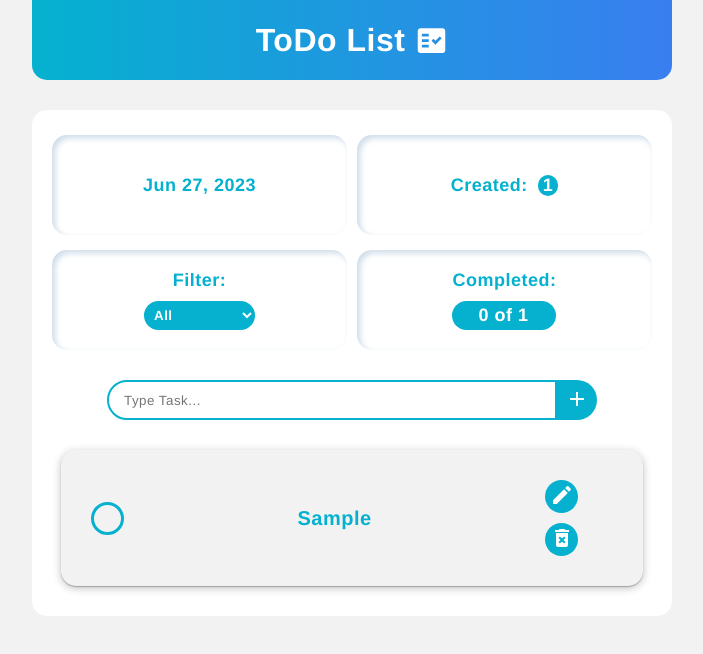
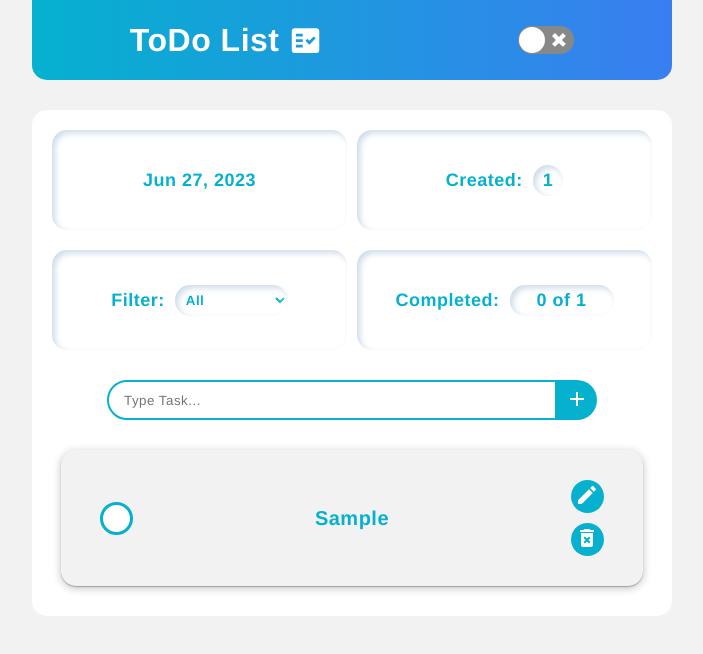
Before and after one commit to Andrejrey/React_TodoList, a React (Vite) app: page / in a window 1280 px wide. Both pictures are taken after typing "Sample" into the empty fields and a click on the button 865 px from the left and 400 px from the top of the page. Shown: the top 654 px of the page, without its empty margins (288-991 px from the left). Built offline with nearby package versions, Linux system fonts and the light colour scheme.

Commit message:
add dark mode function

```diff
--- a/package.json
+++ b/package.json
@@ -16,7 +16,8 @@
     "@mui/material": "^5.13.5",
     "material-icons-react": "^1.0.4",
     "react": "^18.2.0",
-    "react-dom": "^18.2.0"
+    "react-dom": "^18.2.0",
+    "react-switch": "^7.0.0"
   },
   "devDependencies": {
     "@types/react": "^18.0.37",
--- a/src/App.css
+++ b/src/App.css
@@ -6,34 +6,49 @@
   letter-spacing: 0.5px;
 }
 
-.update-buttons {
-  display: none;
+#light {
+  display: flex;
+  flex-direction: column;
+  align-items: center;
+  background: #f2f2f2;
+  width: 100vw;
+  height: 100vh;
+}
+
+#dark {
+  display: flex;
+  flex-direction: column;
+  align-items: center;
+  background: #212121;
+  width: 100vw;
+  height: 100vh;
 }
 
 header {
+  display: flex;
+  justify-content: space-around;
+  align-items: center;
   background: linear-gradient(
     90deg,
     rgba(5, 177, 207, 1) 0%,
     rgba(57, 126, 240, 1) 100%
   );
   color: white;
-  display: flex;
-  justify-content: center;
-  align-items: center;
   height: 80px;
   width: 50vw;
   border-radius: 0 0 15px 15px;
 }
 
-body {
+header div {
   display: flex;
-  justify-content: center;
-  background: #f2f2f2;
+  flex-direction: row;
+  align-items: center;
 }
 
-main {
-  display: flex;
-  flex-direction: column;
+header .MuiSvgIcon-root {
+  color: white;
+  font-size: 33px;
+  margin-left: 10px;
 }
 
 .container {
@@ -41,9 +56,184 @@ main {
   flex-direction: column;
   width: 50vw;
   background: white;
-  border-radius: 0 0 15px 15px;
+  border-radius: 15px;
   align-self: center;
   margin-bottom: 30px;
+  margin-top: 30px;
+}
+
+#dark .container {
+  background: #303030;
+}
+
+/* .quantity-container {
+  display: grid;
+  grid-template-columns: 1fr;
+  grid-template-rows: 1fr;
+  gap: 0px 0px;
+  grid-template-areas: "quantity-container-two";
+} */
+
+.quantity-container-two {
+  display: grid;
+  padding: 20px;
+  justify-items: legacy;
+  grid-template-columns: 1fr 1fr;
+  grid-template-rows: 1fr 1fr;
+  gap: 0px 0px;
+  grid-template-areas:
+    "date task-quantity"
+    "filter complited-quantity";
+  box-shadow: none;
+  font-size: large;
+  font-weight: bold;
+  color: #05b1cf;
+  margin: 0;
+}
+
+#date {
+  display: flex;
+  justify-content: center;
+  align-items: center;
+  box-shadow: rgb(204, 219, 232) 3px 3px 6px 0px inset,
+    rgba(255, 255, 255, 0.5) -3px -3px 6px 1px inset;
+  border-radius: 15px;
+  height: 100px;
+  margin-right: 5px;
+}
+
+#dark #date {
+  box-shadow: rgba(0, 0, 0, 0.25) 0px 0.0625em 0.0625em,
+    rgba(0, 0, 0, 0.25) 0px 0.125em 0.5em,
+    rgba(255, 255, 255, 0.1) 0px 0px 0px 1px inset;
+  background-color: #424242;
+}
+
+#task-quantity {
+  grid-area: task-quantity;
+  display: flex;
+  align-items: center;
+  justify-content: center;
+  box-shadow: rgb(204, 219, 232) 3px 3px 6px 0px inset,
+    rgba(255, 255, 255, 0.5) -3px -3px 6px 1px inset;
+  border-radius: 15px;
+  height: 100px;
+  margin-left: 5px;
+}
+
+#dark #task-quantity {
+  box-shadow: rgba(0, 0, 0, 0.25) 0px 0.0625em 0.0625em,
+    rgba(0, 0, 0, 0.25) 0px 0.125em 0.5em,
+    rgba(255, 255, 255, 0.1) 0px 0px 0px 1px inset;
+  background-color: #424242;
+}
+
+#filter {
+  display: flex;
+  flex-direction: row;
+  align-items: center;
+  justify-content: center;
+  margin-top: 10px;
+  grid-area: filter;
+  box-shadow: rgb(204, 219, 232) 3px 3px 6px 0px inset,
+    rgba(255, 255, 255, 0.5) -3px -3px 6px 1px inset;
+  border-radius: 15px;
+  margin-right: 5px;
+  height: 100px;
+}
+
+#dark #filter {
+  box-shadow: rgba(0, 0, 0, 0.25) 0px 0.0625em 0.0625em,
+    rgba(0, 0, 0, 0.25) 0px 0.125em 0.5em,
+    rgba(255, 255, 255, 0.1) 0px 0px 0px 1px inset;
+  background-color: #424242;
+}
+
+#filterSelect {
+  border-radius: 15px;
+  color: #031926;
+  padding: 7px;
+  font-weight: bold;
+  border: none;
+  margin-left: 10px;
+}
+
+#dark #filterSelect {
+  box-shadow: rgba(0, 0, 0, 0.25) 0px 0.0625em 0.0625em,
+    rgba(0, 0, 0, 0.25) 0px 0.125em 0.5em,
+    rgba(255, 255, 255, 0.1) 0px 0px 0px 1px inset;
+  background-color: #505050;
+}
+
+#complited-quantity {
+  grid-area: complited-quantity;
+  display: flex;
+  flex-direction: row;
+  align-items: center;
+  justify-content: center;
+  margin-top: 10px;
+  box-shadow: rgb(204, 219, 232) 3px 3px 6px 0px inset,
+    rgba(255, 255, 255, 0.5) -3px -3px 6px 1px inset;
+  margin-left: 5px;
+  height: 100px;
+  border-radius: 15px;
+}
+
+#dark #complited-quantity {
+  box-shadow: rgba(0, 0, 0, 0.25) 0px 0.0625em 0.0625em,
+    rgba(0, 0, 0, 0.25) 0px 0.125em 0.5em,
+    rgba(255, 255, 255, 0.1) 0px 0px 0px 1px inset;
+  background-color: #424242;
+}
+
+#complited-quantity-number {
+  width: 104px;
+  text-align: center;
+}
+
+#dark #complited-quantity-number {
+  box-shadow: rgba(0, 0, 0, 0.25) 0px 0.0625em 0.0625em,
+    rgba(0, 0, 0, 0.25) 0px 0.125em 0.5em,
+    rgba(255, 255, 255, 0.1) 0px 0px 0px 1px inset;
+  background-color: #505050;
+}
+
+#filterSelect:focus {
+  outline: none;
+}
+
+.select-items div,
+#filterSelect {
+  color: #05b1cf;
+  box-shadow: rgb(204, 219, 232) 3px 3px 6px 0px inset,
+    rgba(255, 255, 255, 0.5) -3px -3px 6px 1px inset;
+  background-color: white;
+  cursor: pointer;
+}
+
+#task-quantity-number {
+  margin-left: 10px;
+  border-radius: 50%;
+  color: #05b1cf;
+  padding: 5px 10px 5px 10px;
+  box-shadow: rgb(204, 219, 232) 3px 3px 6px 0px inset,
+    rgba(255, 255, 255, 0.5) -3px -3px 6px 1px inset;
+}
+
+#dark #task-quantity-number {
+  box-shadow: rgba(0, 0, 0, 0.25) 0px 0.0625em 0.0625em,
+    rgba(0, 0, 0, 0.25) 0px 0.125em 0.5em,
+    rgba(255, 255, 255, 0.1) 0px 0px 0px 1px inset;
+  background-color: #505050;
+}
+
+#complited-quantity-number {
+  margin-left: 10px;
+  box-shadow: rgb(204, 219, 232) 3px 3px 6px 0px inset,
+    rgba(255, 255, 255, 0.5) -3px -3px 6px 1px inset;
+  color: #05b1cf;
+  border-radius: 15px;
+  padding: 5px 10px 5px 10px;
 }
 
 .todo-input {
@@ -91,24 +281,23 @@ input {
   padding-left: 15px;
 }
 
-.checkedDone {
-  width: 25px;
-  accent-color: #05b1cf;
-}
-
 .tasks {
   display: flex;
   flex-direction: row;
   justify-content: space-around;
   align-items: center;
   padding: 30px;
-  background-color: #f2f2f2;
+  background: #f2f2f2;
   box-shadow: rgba(0, 0, 0, 0.25) 0px 0.0625em 0.0625em,
     rgba(0, 0, 0, 0.25) 0px 0.125em 0.5em,
     rgba(255, 255, 255, 0.1) 0px 0px 0px 1px inset;
   width: 91%;
   margin-bottom: 30px;
   border-radius: 15px;
+}
+
+#dark .tasks {
+  background-color: #424242;
 }
 
 .tasksInput {
@@ -123,7 +312,13 @@ input {
   border-radius: 50px;
   border: none;
   background-color: #05b1cf;
-  margin-right: 15px;
+  margin-bottom: 10px;
+}
+
+.edit-buttons {
+  display: flex;
+  flex-direction: column;
+  justify-content: space-between;
 }
 
 .delete {
@@ -140,12 +335,6 @@ input {
 
 .delete:hover {
   background-color: #397ef0;
-}
-
-.beide-button {
-  display: flex;
-  justify-content: space-around;
-  padding: 30px;
 }
 
 #clear {
@@ -172,6 +361,7 @@ input {
 #showMessage {
   display: block;
   width: 100%;
+  padding: 0 10px 0 10px;
   text-align: center;
   margin-bottom: 15px;
   margin-top: -15px;
@@ -180,230 +370,8 @@ input {
   font-size: large;
 }
 
-.quantity-container {
-  display: grid;
-  grid-template-columns: 1fr;
-  grid-template-rows: 1fr;
-  gap: 0px 0px;
-  grid-template-areas: "quantity-container-two";
-}
-
-.quantity-container-two {
-  grid-area: quantity-container-two;
-  margin-top: 30px;
-  display: flex;
-  justify-content: space-around;
-  align-items: center;
-  background-color: white;
-  padding: 20px;
-  border-radius: 15px 15px 0 0;
-  font-size: large;
-  font-weight: bold;
-  color: #05b1cf;
-}
-
-#complited-quantity {
-  display: flex;
-  flex-direction: row;
-}
-
-#filter p {
-  display: none;
-}
-
-@media only screen and (max-width: 650px) {
-  body {
-    background-color: white;
-  }
-
-  header {
-    min-width: 100vw;
-  }
-
-  .container {
-    min-width: 100vw;
-  }
-
-  .quantity-container-two {
-    min-width: 100vw;
-  }
-}
-
-@media only screen and (max-width: 960px) {
-  .container {
-    width: 70vw;
-  }
-
-  .quantity-container-two {
-    width: 70vw;
-  }
-
-  header {
-    width: 70vw;
-  }
-
-  #plus {
-    min-width: 35px;
-  }
-
-  .tasks {
-    display: flex;
-    flex-direction: column;
-    justify-content: center;
-    align-items: center;
-  }
-
-  .update-buttons {
-    padding: 10px;
-    margin-top: 10px;
-  }
-
-  .tasks p {
-    max-width: 220px;
-    margin-bottom: 10px;
-  }
-
-  .checkedDone {
-    margin-bottom: 15px;
-  }
-
-  .edit {
-    margin-right: 40px;
-  }
-
-  #save {
-    margin-right: 5px;
-  }
-
-  #message {
-    padding: 10px;
-  }
-
-  #save {
-    width: 80px;
-  }
-
-  #cancel {
-    width: 80px;
-  }
-
-  #completedBtn {
-    margin-bottom: 15px;
-  }
-}
-
-@media only screen and (max-width: 1497px) {
-  .quantity-container-two {
-    display: grid;
-    justify-items: legacy;
-    grid-template-columns: 1fr 1fr;
-    grid-template-rows: 1fr 1fr;
-    gap: 0px 0px;
-    grid-template-areas:
-      "date task-quantity"
-      "filter complited-quantity";
-  }
-
-  #filter {
-    display: flex;
-    align-items: center;
-    justify-content: center;
-    margin-top: 10px;
-    grid-area: filter;
-    flex-direction: column;
-    box-shadow: rgb(204, 219, 232) 3px 3px 6px 0px inset,
-      rgba(255, 255, 255, 0.5) -3px -3px 6px 1px inset;
-    border-radius: 15px;
-    margin-right: 5px;
-    height: 100px;
-  }
-
-  #filter p {
-    display: block;
-  }
-
-  #filterSelect {
-    margin-top: 10px;
-  }
-
-  #date {
-    display: flex;
-    justify-content: center;
-    align-items: center;
-    box-shadow: rgb(204, 219, 232) 3px 3px 6px 0px inset,
-      rgba(255, 255, 255, 0.5) -3px -3px 6px 1px inset;
-    border-radius: 15px;
-    height: 100px;
-    margin-right: 5px;
-  }
-
-  #task-quantity {
-    box-shadow: rgb(204, 219, 232) 3px 3px 6px 0px inset,
-      rgba(255, 255, 255, 0.5) -3px -3px 6px 1px inset;
-    border-radius: 15px;
-    height: 100px;
-    margin-left: 5px;
-  }
-
-  #complited-quantity {
-    grid-area: complited-quantity;
-    display: flex;
-    margin-top: 10px;
-    align-items: center;
-    justify-content: center;
-    flex-direction: column;
-    align-items: center;
-    justify-content: center;
-    box-shadow: rgb(204, 219, 232) 3px 3px 6px 0px inset,
-      rgba(255, 255, 255, 0.5) -3px -3px 6px 1px inset;
-    margin-left: 5px;
-    height: 100px;
-    border-radius: 15px;
-  }
-
-  #complited-quantity-number {
-    margin-top: 10px;
-    margin-right: 12px;
-    width: 104px;
-    text-align: center;
-    padding: 4px;
-  }
-
-  #filterSelect {
-    width: 111px;
-  }
-
-  #task-quantity {
-    display: flex;
-    align-items: center;
-    justify-content: center;
-    grid-area: task-quantity;
-  }
-
-  .delete {
-    margin-top: 10px;
-  }
-}
-
 .MuiSvgIcon-root {
   color: white;
-}
-
-#task-quantity-number {
-  margin-left: 10px;
-  background-color: #05b1cf;
-  border-radius: 15px;
-  color: white;
-  padding: 0px 5px 0px 5px;
-}
-
-#complited-quantity-number {
-  margin-left: 10px;
-  background-color: #05b1cf;
-  color: white;
-  border-radius: 15px;
-  padding-left: 10px;
-  padding-right: 10px;
 }
 
 #completedBtn {
@@ -419,6 +387,7 @@ input {
   height: 33px;
   border-radius: 50%;
   border: 3px solid #05b1cf;
+  background: white;
 }
 
 #completedBtn div:hover {
@@ -439,12 +408,6 @@ input {
   text-decoration: 2px line-through;
 }
 
-.textCompletedonEdit {
-  border-radius: 15px;
-  border: 3px solid #05b1cf;
-  background-color: white;
-}
-
 .tasks p {
   color: #05b1cf;
   font-size: 20px;
@@ -455,12 +418,6 @@ input {
   text-align: center;
 }
 
-header .MuiSvgIcon-root {
-  color: white;
-  font-size: 33px;
-  margin-left: 10px;
-}
-
 .onEdit {
   background-color: white;
   border-radius: 15px;
@@ -469,26 +426,182 @@ header .MuiSvgIcon-root {
   color: #05b1cf;
 }
 
-.radioBtn {
-  margin-left: 15px;
-  margin-right: 15px;
+@media only screen and (max-width: 480px) {
+  #light {
+    background-color: white;
+  }
+
+  #dark {
+    background-color: #303030;
+  }
+
+  header,
+  .container {
+    min-width: 100vw;
+  }
+
+  #filter {
+    display: flex;
+    flex-direction: column;
+    align-items: center;
+    justify-content: center;
+  }
+
+  #filterSelect {
+    margin-top: 10px;
+    padding: 7px;
+    margin-left: 0;
+  }
+
+  #complited-quantity {
+    display: flex;
+    flex-direction: column;
+    align-items: center;
+  }
+
+  #complited-quantity-number {
+    margin-top: 10px;
+    margin-right: 12px;
+    width: 104px;
+    text-align: center;
+    padding: 4px;
+  }
+
+  .tasks {
+    display: flex;
+    flex-direction: column;
+    justify-content: center;
+    align-items: center;
+    padding: 15px;
+  }
+
+  .tasks p {
+    width: 280px;
+  }
+
+  .delete {
+    margin-left: 30px;
+  }
+
+  .edit-buttons {
+    display: flex;
+    flex-direction: row;
+    align-items: center;
+    margin-top: 10px;
+  }
+
+  .edit {
+    margin-bottom: 0;
+  }
+
+  #completedBtn {
+    margin-bottom: 10px;
+  }
+
+  #clear {
+    margin-bottom: 0;
+  }
 }
 
-#filterSelect {
-  border-radius: 15px;
-  color: #031926;
-  padding: 6px;
-  font-weight: bold;
-  border: none;
+@media only screen and (min-width: 481px) and (max-width: 768px) {
+  #light {
+    background-color: white;
+  }
+
+  #dark {
+    background-color: #303030;
+  }
+
+  header,
+  .container {
+    width: 100vw;
+  }
+
+  #filter {
+    display: flex;
+    flex-direction: column;
+    align-items: center;
+    justify-content: center;
+  }
+
+  #filterSelect {
+    margin-top: 10px;
+    margin-left: 0;
+    padding: 7px;
+  }
+
+  #complited-quantity {
+    display: flex;
+    flex-direction: column;
+    align-items: center;
+  }
+
+  #complited-quantity-number {
+    margin-top: 10px;
+    margin-right: 12px;
+    width: 104px;
+    text-align: center;
+    padding: 4px;
+  }
+
+  #clear {
+    margin-bottom: 0;
+  }
+
+  .edit {
+    margin-right: 0;
+    margin-bottom: 10px;
+  }
+
+  .tasks p {
+    width: 280px;
+  }
 }
 
-#filterSelect:focus {
-  border: 3px solid #397ef0;
+@media only screen and (min-width: 769px) and (max-width: 1024px) {
+  header,
+  .container {
+    width: 70vw;
+  }
+
+  .edit {
+    margin-right: 0;
+    margin-bottom: 10px;
+  }
+
+  .tasks p {
+    width: 280px;
+  }
 }
 
-.select-items div,
-#filterSelect {
-  color: white;
-  background-color: #05b1cf;
-  cursor: pointer;
+@media only screen and (min-width: 1025px) and (max-width: 1200px) {
+  header,
+  .container {
+    width: 60vw;
+  }
+
+  .edit {
+    margin-right: 0;
+    margin-bottom: 10px;
+  }
+
+  .tasks p {
+    width: 400px;
+  }
 }
+
+@media only screen and (min-width: 1201px) and (max-width: 1482px) {
+  header,
+  .container {
+    width: 50vw;
+  }
+
+  .edit {
+    margin-right: 0;
+    margin-bottom: 10px;
+  }
+
+  .tasks p {
+    width: 400px;
+  }
+}
--- a/src/App.jsx
+++ b/src/App.jsx
@@ -1,5 +1,4 @@
-import { useEffect, useState, useRef } from "react";
-
+import { useEffect, useState } from "react";
 import "./App.css";
 import Header from "./components/Header";
 import TodoBody from "./components/TodoBody";
@@ -10,6 +9,7 @@ function App() {
   const [task, setTask] = useState([]);
   const [filteredTask, setFilteredTask] = useState("all");
   const [message, setMessage] = useState(false);
+  const [theme, setTheme] = useState("light");
 
   function loadSavedTasks() {
     const saved = localStorage.getItem(LOCAL_STORAGE_KEY);
@@ -97,9 +97,13 @@ function App() {
     setFilteredTask(filterValue);
   }
 
+  function toggleTheme() {
+    setTheme((curr) => (curr === "light" ? "dark" : "light"));
+  }
+
   return (
-    <>
-      <Header />
+    <div id={theme}>
+      <Header theme={theme} toggleTheme={toggleTheme} />
       <TodoBody
         addTask={addTask}
         task={filteredTaskArray}
@@ -112,7 +116,7 @@ function App() {
         setMessage={setMessage}
         message={message}
       />
-    </>
+    </div>
   );
 }
 
--- a/src/components/Header.jsx
+++ b/src/components/Header.jsx
@@ -1,10 +1,14 @@
 import FactCheckIcon from "@mui/icons-material/FactCheck";
+import ReactSwitch from "react-switch";
 
-export default function Header() {
+export default function Header({ theme, toggleTheme }) {
   return (
     <header>
-      <h1>ToDo List</h1>
-      <FactCheckIcon />
+      <div>
+        <h1>ToDo List</h1>
+        <FactCheckIcon />
+      </div>
+      <ReactSwitch onChange={toggleTheme} checked={theme === "dark"} />
     </header>
   );
 }
--- a/src/components/TodoBody.jsx
+++ b/src/components/TodoBody.jsx
@@ -34,9 +34,8 @@ export default function TodoBody({
 
   return (
     <>
-      <main>
+      <div className="container">
         <TaskStats task={task} onFilter={onFilter} setMessage={setMessage} />
-        <div className="container">
         <form onSubmit={handleSubmit} className="todo-input">
           <input
             id="enter"
@@ -77,7 +76,6 @@ export default function TodoBody({
           </button>
         )}
       </div>
-      </main>
     </>
   );
 }
--- a/src/components/TodoTasks.jsx
+++ b/src/components/TodoTasks.jsx
@@ -2,7 +2,6 @@ import EditIcon from "@mui/icons-material/Edit";
 import DeleteForeverIcon from "@mui/icons-material/DeleteForever";
 import CheckCircleIcon from "@mui/icons-material/CheckCircle";
 import SaveIcon from "@mui/icons-material/Save";
-// import { useRef } from "react";
 
 export default function TodoTasks({
   task,
@@ -14,7 +13,6 @@ export default function TodoTasks({
   setTitle,
   setMessage,
 }) {
-  // const inputRef = useRef();
   function handleEditedTask() {
     setMessage(false);
     if (title === "") {
@@ -37,7 +35,6 @@ export default function TodoTasks({
           {task.done ? <CheckCircleIcon /> : <div />}
         </button>
         <p
-          // ref={inputRef}
           onInput={(event) => setTitle(event.currentTarget.textContent)}
           contentEditable={task.edit ? true : false}
           className={
```
Also changed, not shown: 1 other file (tests, documents, lock files or other folders). Lines whose indentation alone changed are shown as unchanged.
